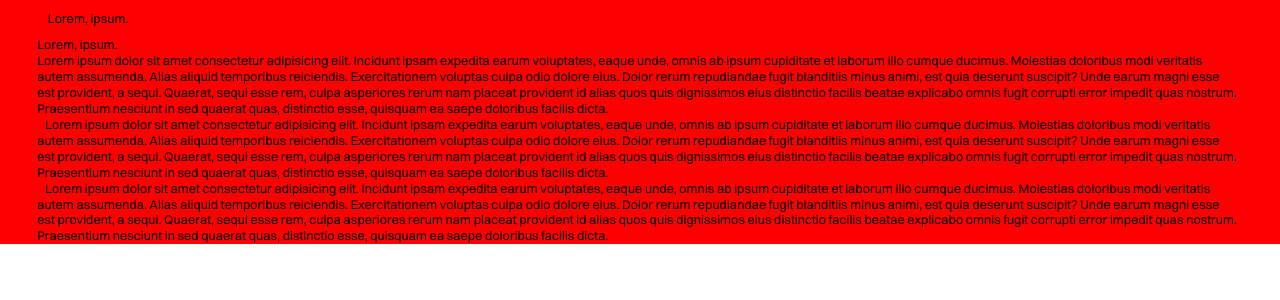
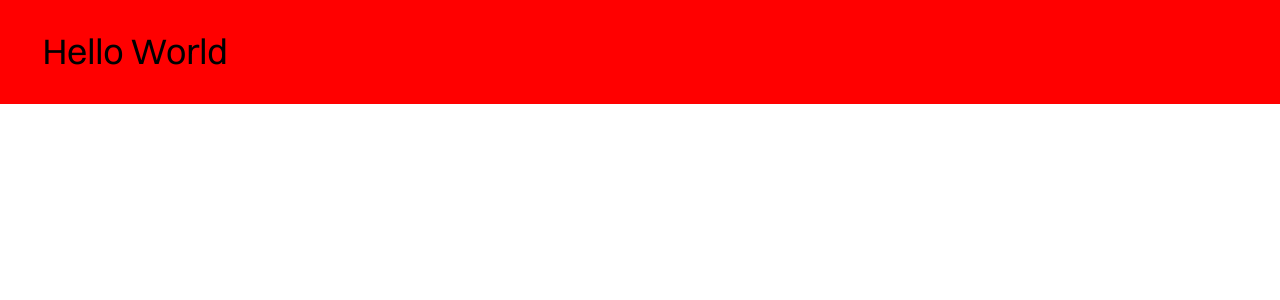
Before and after one commit to Piyush-Bansal/Wurzel-Design-System, a SvelteKit app: page / in a window 1280 px wide. Shown: the top 300 px of the page. Built offline with nearby package versions, Linux system fonts and the light colour scheme.

Commit message:
text decoration

```diff
--- a/src/routes/+page.svelte
+++ b/src/routes/+page.svelte
@@ -1,38 +1,3 @@
-<div class="container" data-size="left-extended">
-	<div class="p-y-md-32 p-16 p-sm-0">
-		<p>Lorem, ipsum.</p>
-	</div>
-	<div>
-		<p>Lorem, ipsum.</p>
-	</div>
-	<p>
-		Lorem ipsum dolor sit amet consectetur adipisicing elit. Incidunt ipsam expedita earum
-		voluptates, eaque unde, omnis ab ipsum cupiditate et laborum illo cumque ducimus. Molestias
-		doloribus modi veritatis autem assumenda. Alias aliquid temporibus reiciendis. Exercitationem
-		voluptas culpa odio dolore eius. Dolor rerum repudiandae fugit blanditiis minus animi, est quia
-		deserunt suscipit? Unde earum magni esse est provident, a sequi. Quaerat, sequi esse rem, culpa
-		asperiores rerum nam placeat provident id alias quos quis dignissimos eius distinctio facilis
-		beatae explicabo omnis fugit corrupti error impedit quas nostrum. Praesentium nesciunt in sed
-		quaerat quas, distinctio esse, quisquam ea saepe doloribus facilis dicta.
-	</p>
-	<p>
-		Lorem ipsum dolor sit amet consectetur adipisicing elit. Incidunt ipsam expedita earum
-		voluptates, eaque unde, omnis ab ipsum cupiditate et laborum illo cumque ducimus. Molestias
-		doloribus modi veritatis autem assumenda. Alias aliquid temporibus reiciendis. Exercitationem
-		voluptas culpa odio dolore eius. Dolor rerum repudiandae fugit blanditiis minus animi, est quia
-		deserunt suscipit? Unde earum magni esse est provident, a sequi. Quaerat, sequi esse rem, culpa
-		asperiores rerum nam placeat provident id alias quos quis dignissimos eius distinctio facilis
-		beatae explicabo omnis fugit corrupti error impedit quas nostrum. Praesentium nesciunt in sed
-		quaerat quas, distinctio esse, quisquam ea saepe doloribus facilis dicta.
-	</p>
-	<p>
-		Lorem ipsum dolor sit amet consectetur adipisicing elit. Incidunt ipsam expedita earum
-		voluptates, eaque unde, omnis ab ipsum cupiditate et laborum illo cumque ducimus. Molestias
-		doloribus modi veritatis autem assumenda. Alias aliquid temporibus reiciendis. Exercitationem
-		voluptas culpa odio dolore eius. Dolor rerum repudiandae fugit blanditiis minus animi, est quia
-		deserunt suscipit? Unde earum magni esse est provident, a sequi. Quaerat, sequi esse rem, culpa
-		asperiores rerum nam placeat provident id alias quos quis dignissimos eius distinctio facilis
-		beatae explicabo omnis fugit corrupti error impedit quas nostrum. Praesentium nesciunt in sed
-		quaerat quas, distinctio esse, quisquam ea saepe doloribus facilis dicta.
-	</p>
+<div class="container">
+	<h3>Hello World</h3>
 </div>
--- a/src/scss/abstract/_token.scss
+++ b/src/scss/abstract/_token.scss
@@ -13,3 +13,6 @@ $body-font-weight: $font-weight-regular;
 
 //paragraph
 $paragraph-indent: $size-12;
+
+//anchor tag
+$anchor-line-thickness: $ut-12;
--- a/src/scss/abstract/typography/_index.scss
+++ b/src/scss/abstract/typography/_index.scss
@@ -6,3 +6,4 @@
 @forward 'uppercase-letter-spacing';
 @forward 'typesetting-uppercase';
 @forward 'font-weight';
+@forward 'text-decoration';
--- /dev/null
+++ b/src/scss/abstract/typography/_text-decoration.scss
@@ -0,0 +1,23 @@
+@use '../sizes' as *;
+
+$-underline-thickness-0: $size-0;
+$-underline-thickness-1: $size-1;
+$-underline-thickness-2: $size-2;
+$-underline-thickness-3: $size-3;
+$-underline-thickness-4: $size-4;
+$-underline-thickness-6: $size-6;
+$-underline-thickness-8: $size-8;
+$-underline-thickness-12: $size-12;
+$-underline-thickness-16: $size-16;
+$-underline-thickness-24: $size-24;
+
+$ut-0: $-underline-thickness-0;
+$ut-1: $-underline-thickness-1;
+$ut-2: $-underline-thickness-2;
+$ut-3: $-underline-thickness-3;
+$ut-4: $-underline-thickness-4;
+$ut-6: $-underline-thickness-6;
+$ut-8: $-underline-thickness-8;
+$ut-12: $-underline-thickness-12;
+$ut-16: $-underline-thickness-16;
+$ut-24: $-underline-thickness-24;
--- a/src/scss/base/_general.scss
+++ b/src/scss/base/_general.scss
@@ -84,3 +84,8 @@ h1 {
 p + p {
 	text-indent: $paragraph-indent;
 }
+
+a {
+	text-decoration-thickness: $anchor-line-thickness;
+	color: inherit;
+}
```
